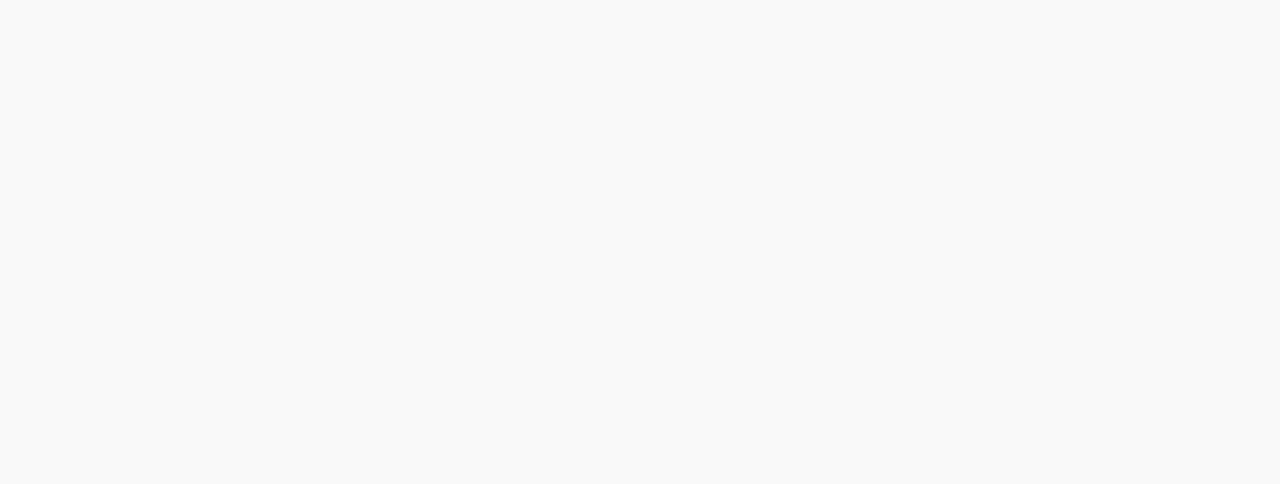
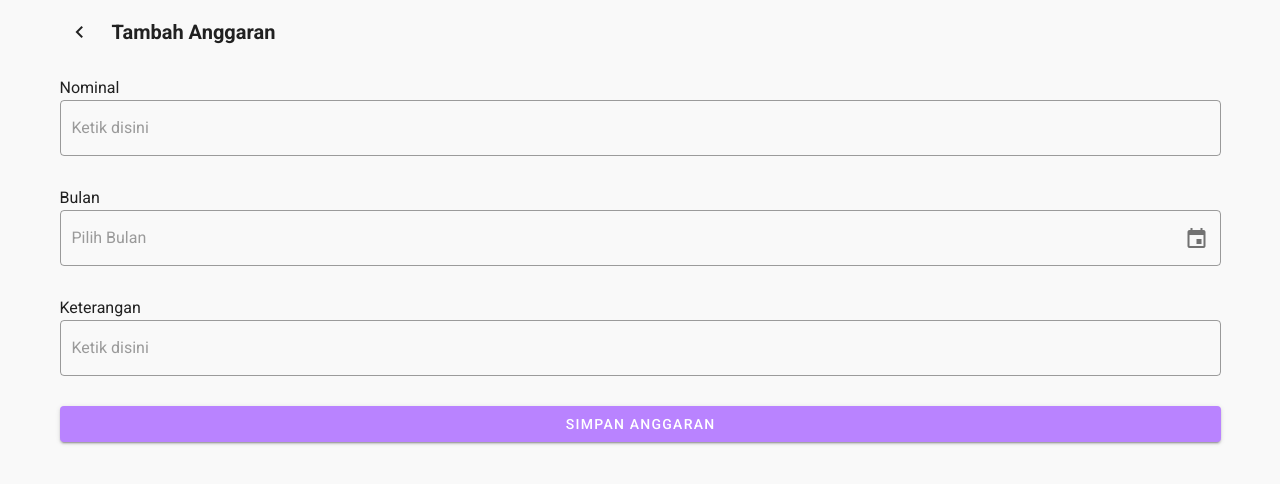
Before and after one commit to InfiniteUny/integarta-frontend, a Nuxt app: page /budget/add in a window 1280 px wide. Before the commit this address had no page. Shown: the top 484 px of the page. Built offline with nearby package versions, Linux system fonts and the light colour scheme.

Commit message:
add budget form

```diff
--- /dev/null
+++ b/pages/budget/add.vue
@@ -0,0 +1,91 @@
+<template>
+  <div>
+    <v-row>
+      <v-col cols="12">
+        <PageTitle title="Tambah Anggaran"/>
+      </v-col>
+    </v-row>
+
+    <v-row>
+      <v-col cols="12">
+        <label for="form-amount">Nominal</label>
+        <v-text-field
+          id="form-amount"
+          outlined
+          placeholder="Ketik disini"
+          type="number"
+        />
+
+        <label for="form-month">Bulan</label>
+        <v-menu
+          ref="monthPicker"
+          v-model="monthPicker"
+          :close-on-content-click="false"
+          min-width="auto"
+          offset-y
+          transition="scale-transition"
+        >
+          <template v-slot:activator="{ on, attrs }">
+            <v-text-field
+              v-model="form.month"
+              append-icon="mdi-calendar"
+              readonly
+              outlined
+              placeholder="Pilih Bulan"
+              v-bind="attrs"
+              v-on="on"
+            />
+          </template>
+          <v-date-picker
+            v-model="form.month"
+            type="month"
+            @change="save"
+          />
+        </v-menu>
+
+        <label for="form-description">Keterangan</label>
+        <v-text-field
+          v-model="form.description"
+          outlined
+          placeholder="Ketik disini"
+          type="text"
+        />
+
+        <v-btn block color="accent">
+          Simpan Anggaran
+        </v-btn>
+      </v-col>
+    </v-row>
+  </div>
+</template>
+
+<script>
+import PageTitle from '@/components/PageTitle'
+
+export default {
+  name: 'add-budget',
+
+  component: {
+    PageTitle
+  },
+
+  data: () => ({
+    monthPicker: false,
+    date: null,
+    form: {
+      amount: 0,
+      month: '',
+      description: ''
+    }
+  }),
+
+  methods: {
+    save () {
+    }
+  }
+}
+</script>
+
+<style scoped>
+
+</style>
```
